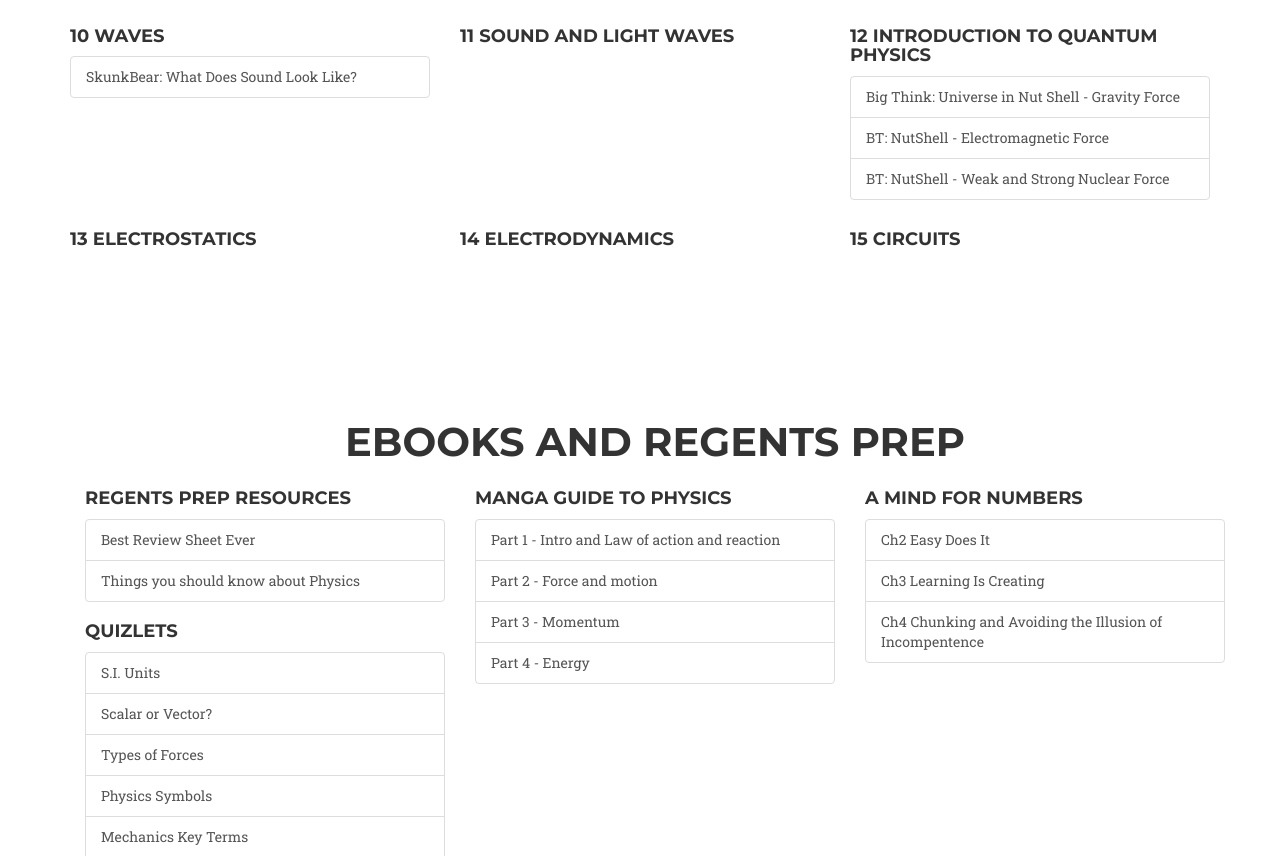
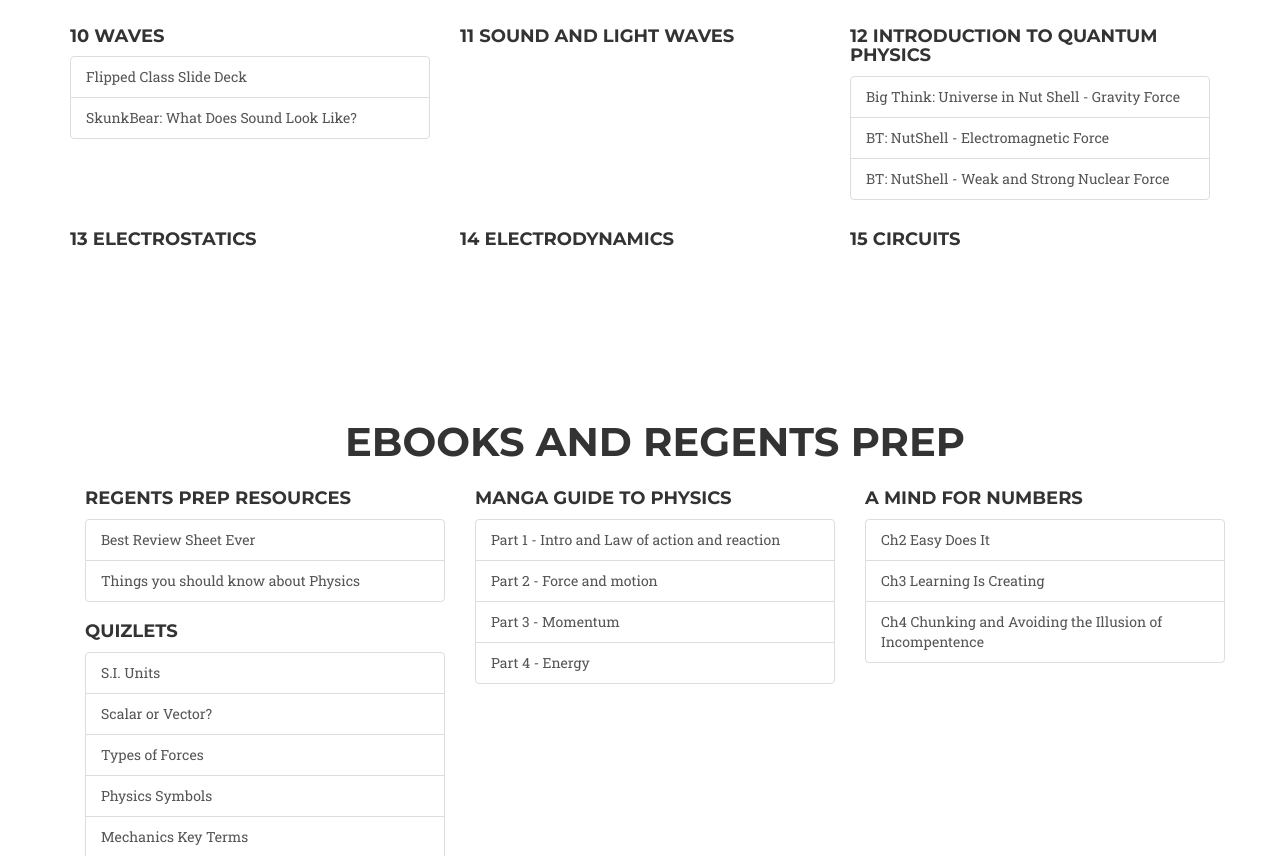
Before and after one commit to rpremvaree12/mhsphysics, a website: page resources.html in a window 1280 px wide. Shown: the part 3431-4287 px from the top of the page. Drawn offline with nearby package versions, Linux system fonts and the light colour scheme; a web font is replaced by a local one.

Commit message:
added flipped slide deck

```diff
--- a/resources.html
+++ b/resources.html
@@ -362,6 +362,7 @@
                     </div>
 
                     <div class="list-group" id="">
+                        <a href="https://bit.ly/2qf0Tsr" target="_blank" class="list-group-item list-group-item-action">Flipped Class Slide Deck</a>
                         <a href="https://youtu.be/px3oVGXr4mo" target="_blank" class="list-group-item list-group-item-action">SkunkBear: What Does Sound Look Like?</a>
                     </div>
                 </div>
```
